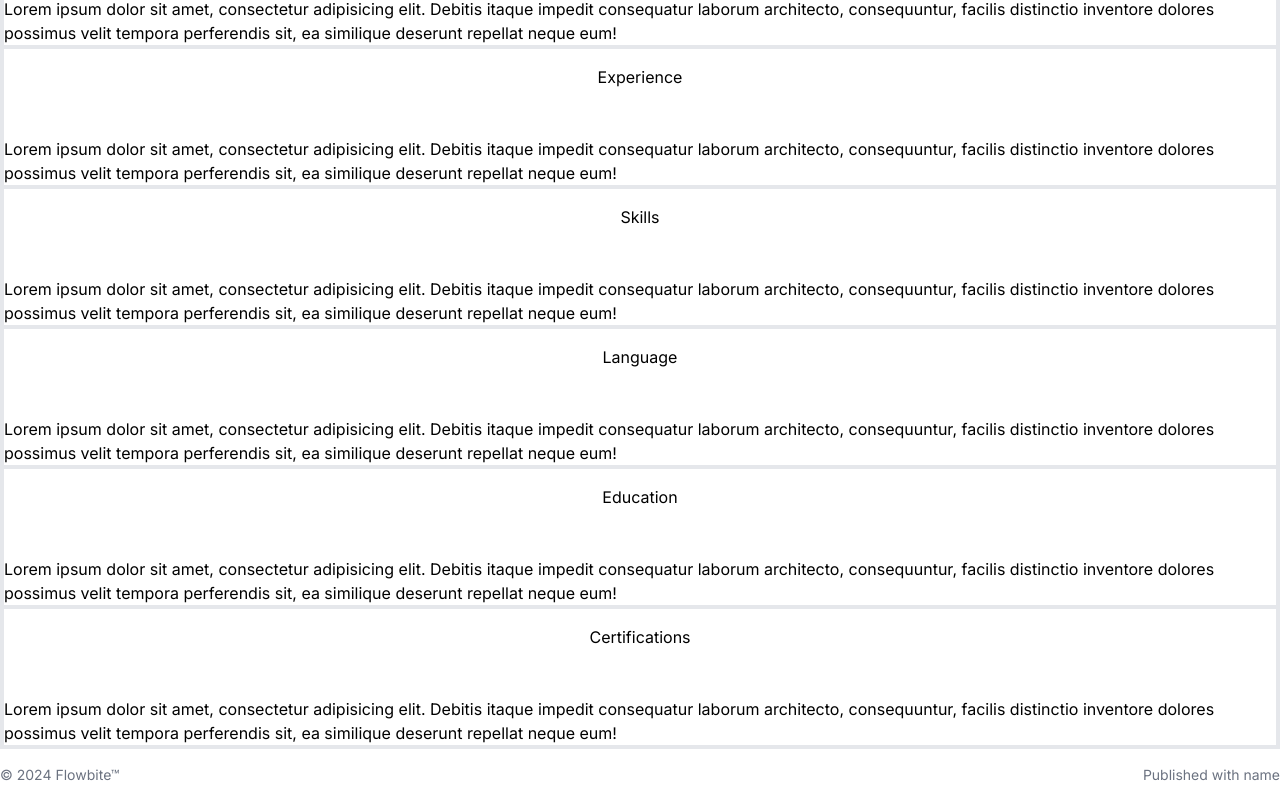
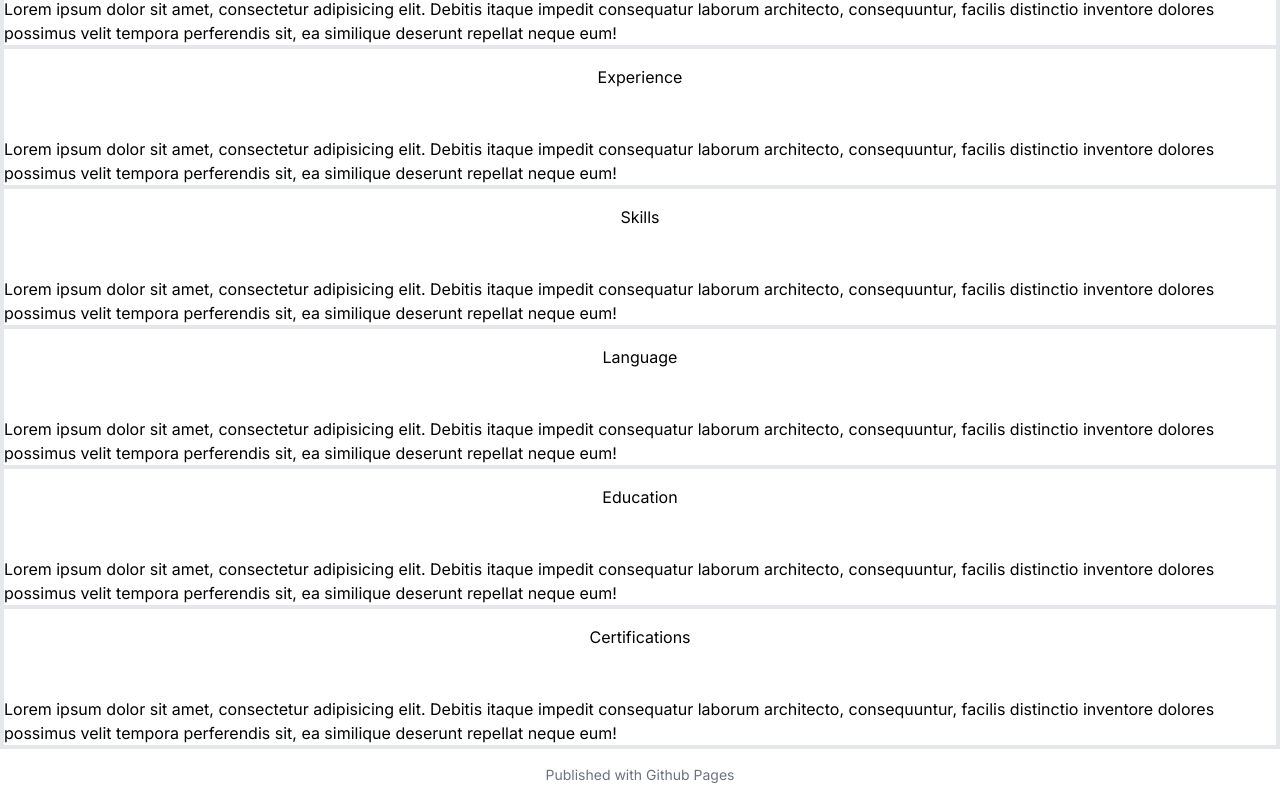
Before and after one commit to israelramosm/isra-page, a Next.js app: page / in a window 1280 px wide. Shown: the part 295-1096 px from the top of the page. Built offline with nearby package versions, Linux system fonts and the light colour scheme.

Commit message:
feat(footer): footer updated

```diff
--- a/src/components/FooterPage/FooterPage.tsx
+++ b/src/components/FooterPage/FooterPage.tsx
@@ -9,19 +9,14 @@ import {
 
 const customFooterTheme: DeepPartial<FlowbiteFooterTheme> = {
   root: {
-    base: "p-4 pl-0 pr-0 bg-white dark:bg-gray-800 md:flex md:items-center md:justify-between container mx-auto",
+    base: "p-4 pl-0 pr-0 bg-white dark:bg-gray-800 md:flex md:items-center md:justify-center container mx-auto",
   },
 };
 
 const FooterPage = () => (
   <Footer theme={customFooterTheme}>
-    <FooterCopyright
-      href="https://flowbite-react.com/"
-      by="Flowbite™"
-      year={2024}
-    />
     <FooterLinkGroup>
-      <FooterLink href="#">Published with {"name"}</FooterLink>
+      <FooterLink href="https://pages.github.com/">Published with Github Pages</FooterLink>
     </FooterLinkGroup>
   </Footer>
 );
```
